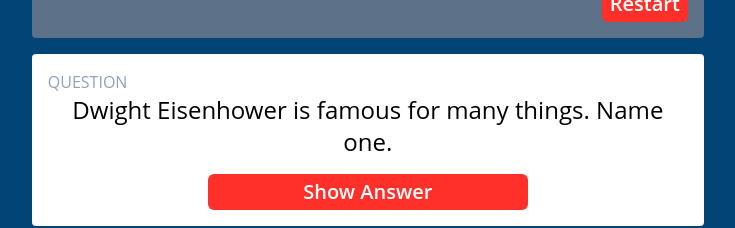
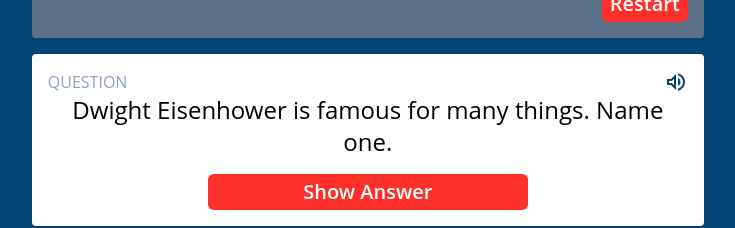
Before and after one commit to BarbaraPruz/civics-2025, a React (Vite) app: page / in a window 1280 px wide. Both pictures are taken after a click on the button "Let's Start!". Shown: the part 280-508 px from the top of the page, without its empty margins (285-1020 px from the left). Built offline with nearby package versions, Linux system fonts and the light colour scheme.

Commit message:
Add audio option to question

```diff
--- a/src/components/questionCard/index.tsx
+++ b/src/components/questionCard/index.tsx
@@ -1,4 +1,5 @@
 import { useEffect, useState } from "react";
+import { AudioIcon } from "@/icons";
 import type { Question } from "@/types/question";
 
 interface QuestionCardProps {
@@ -16,10 +17,21 @@ const QuestionCard = ({ question, onResult }: QuestionCardProps) => {
   const handleCorrect = () => onResult(true);
   const handleIncorrect = () => onResult(false);
 
+  const handleAudio = () => {
+    const utterance = new SpeechSynthesisUtterance(question.question);
+    utterance.lang = "en-US";
+    window.speechSynthesis.speak(utterance);
+  };
+
   return (
     <div>
       <div>
-        <p className="subtitle">Question</p>
+        <div className="flex justify-between w-full">
+          <p className="subtitle">Question</p>
+          <button onClick={handleAudio}>
+            <AudioIcon />
+          </button>
+        </div>
         <p className="text-center text-2xl">{question.question}</p>
       </div>
       <div className="mt-4 text-center">
--- /dev/null
+++ b/src/constants/colors.ts
@@ -0,0 +1,3 @@
+export const Colors = {
+  civicsDark: "#034477",
+};
--- a/src/icons/index.tsx
+++ b/src/icons/index.tsx
@@ -1,3 +1,4 @@
+import { Colors } from "@/constants/colors";
 interface IconProps {
   size?: number;
   color?: string;
@@ -14,3 +15,19 @@ export const RightArrow = ({ size = 24, color = "#fff" }: IconProps) => (
     <path d="m600-200-57-56 184-184H80v-80h647L544-704l56-56 280 280-280 280Z" />
   </svg>
 );
+
+export const AudioIcon = ({
+  size = 24,
+  color = Colors.civicsDark,
+}: IconProps) => (
+  // Material Icon Volume Up
+  <svg
+    xmlns="http://www.w3.org/2000/svg"
+    height={`${size}px`}
+    viewBox="0 -960 960 960"
+    width={`${size}px`}
+    fill={color}
+  >
+    <path d="M560-131v-82q90-26 145-100t55-168q0-94-55-168T560-749v-82q124 28 202 125.5T840-481q0 127-78 224.5T560-131ZM120-360v-240h160l200-200v640L280-360H120Zm440 40v-322q47 22 73.5 66t26.5 96q0 51-26.5 94.5T560-320ZM400-606l-86 86H200v80h114l86 86v-252ZM300-480Z" />
+  </svg>
+);
```
